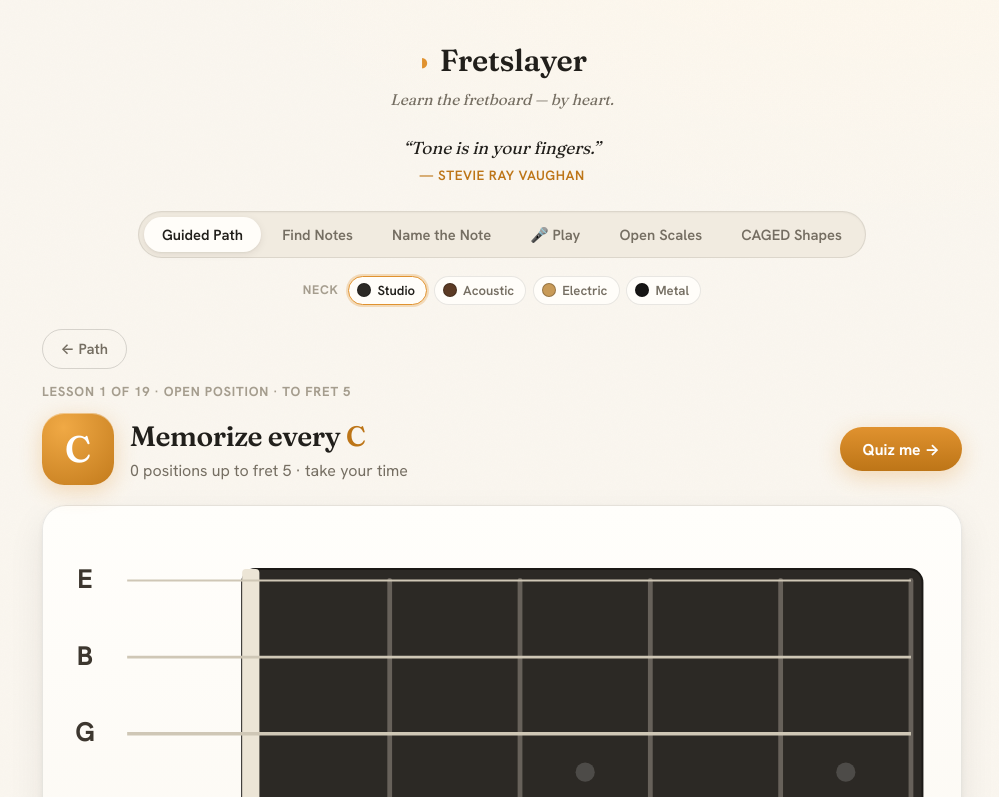
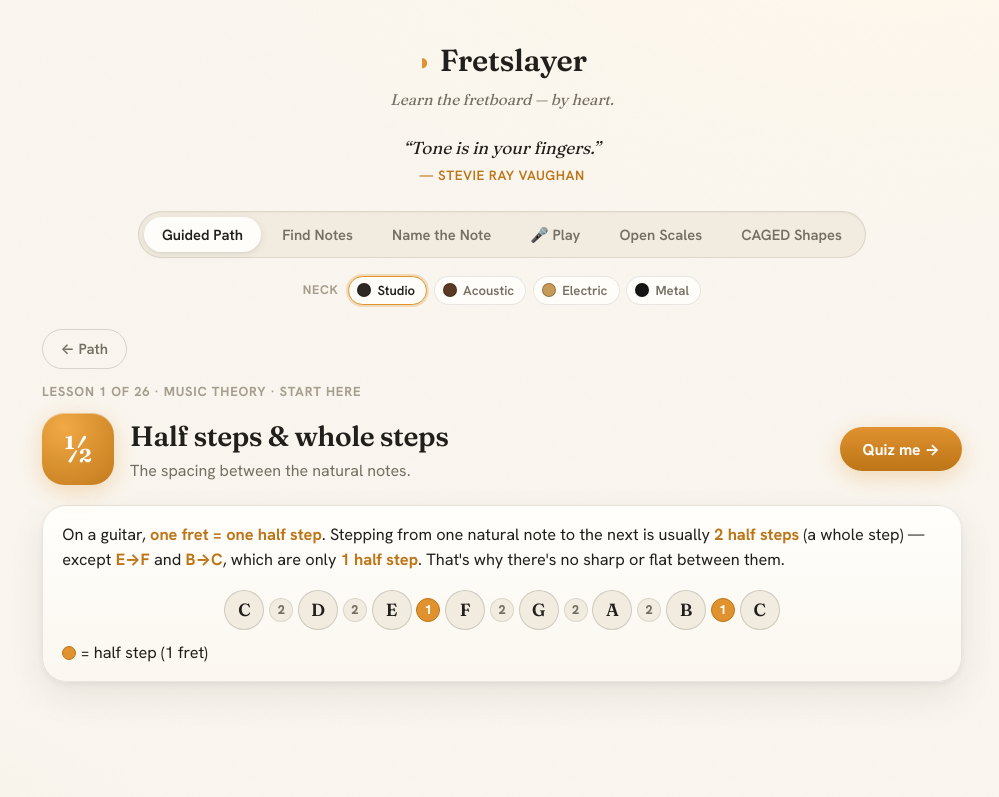
Before and after one commit to schneider128k/guitar, a website built with Vite: page index.html in a window 1280 px wide. Both pictures are taken after a click on the button "Start". Shown: the top 797 px of the page, without its empty margins (138-1137 px from the left). Built offline with nearby package versions, Linux system fonts and the light colour scheme; what @moonwave99/fretboard.js would draw is missing.

Commit message:
Add half-steps theory primer + full-neck sharps/flats to Guided Path
New first lesson 'Half steps between the notes' (src/drills/
halfStepsDrill.js): a quick Learn -> Quiz -> Done primer teaching that
1 fret = 1 half step and that E->F and B->C are the only natural half
steps. Learn shows the natural-note row with each gap (half steps in
amber); Quiz asks 1-vs-2 for all seven pairs. Guided Path branches on
lesson.type to render it.

Also extend the sharps & flats section across the whole neck: the five
accidentals + a random round to fret 12, mirroring the open-position
set. Path is now 26 lessons.

```diff
--- /dev/null
+++ b/src/drills/halfStepsDrill.js
@@ -0,0 +1,167 @@
+// Quick theory primer: how many half steps sit between consecutive natural
+// notes. Teaches that on a guitar 1 fret = 1 half step, and that E→F and B→C
+// are the only natural half steps — the foundation for finding notes on the
+// fretboard. Mirrors the Find drill's Learn → Quiz → Done shape and reports
+// completion via onComplete({ mistakes, perfect }) / onContinue().
+
+// [from, to, half-steps between them]
+const PAIRS = [
+  ['C', 'D', 2], ['D', 'E', 2], ['E', 'F', 1], ['F', 'G', 2],
+  ['G', 'A', 2], ['A', 'B', 2], ['B', 'C', 1],
+];
+
+export function createHalfStepsDrill(container, opts = {}) {
+  container.innerHTML = `
+    <section class="view fn">
+      <header class="fn-hero">
+        <div class="fn-target">
+          <div class="fn-badge">½</div>
+          <div class="fn-prompt">
+            <h2 class="js-h"></h2>
+            <p class="fn-sub js-sub"></p>
+          </div>
+        </div>
+        <div class="fn-actions js-actions"></div>
+      </header>
+
+      <div class="js-body"></div>
+
+      <div class="fn-foot">
+        <div class="pips js-pips"></div>
+        <div class="fn-stats js-stats"></div>
+      </div>
+      <div class="status js-status"></div>
+      <div class="js-done"></div>
+    </section>`;
+
+  const $ = (s) => container.querySelector(s);
+  const hEl = $('.js-h');
+  const subEl = $('.js-sub');
+  const actionsEl = $('.js-actions');
+  const bodyEl = $('.js-body');
+  const pipsEl = $('.js-pips');
+  const statsEl = $('.js-stats');
+  const statusEl = $('.js-status');
+  const doneEl = $('.js-done');
+
+  let i = 0; // current question index
+  let wrong = 0;
+  let locked = false; // true while feedback for the current answer is showing
+
+  function renderPips() {
+    pipsEl.innerHTML = PAIRS.map(
+      (_, k) => `<span class="pip ${k < i ? 'on' : ''}"></span>`,
+    ).join('');
+  }
+
+  // The natural-note row with the gaps between them; half steps shown in amber.
+  function scaleDiagram() {
+    let html = '<div class="hs-scale">';
+    PAIRS.forEach(([a, b, gap], k) => {
+      html += `<span class="hs-note">${a}</span>`;
+      html += `<span class="hs-gap ${gap === 1 ? 'hs-gap--half' : ''}"><b>${gap}</b></span>`;
+      if (k === PAIRS.length - 1) html += `<span class="hs-note">${b}</span>`;
+    });
+    return html + '</div>';
+  }
+
+  function enterLearn() {
+    hEl.textContent = 'Half steps & whole steps';
+    subEl.textContent = 'The spacing between the natural notes.';
+    actionsEl.innerHTML = `<button class="primary js-go">Quiz me →</button>`;
+    $('.js-go').addEventListener('click', enterQuiz);
+    statusEl.innerHTML = '';
+    statsEl.innerHTML = '';
+    pipsEl.innerHTML = '';
+    doneEl.innerHTML = '';
+    bodyEl.innerHTML = `
+      <div class="board hs-teach">
+        <p>On a guitar, <strong>one fret = one half step</strong>. Stepping from
+        one natural note to the next is usually <strong>2 half steps</strong> (a
+        whole step) — except <strong>E→F</strong> and <strong>B→C</strong>, which
+        are only <strong>1 half step</strong>. That's why there's no sharp or flat
+        between them.</p>
+        ${scaleDiagram()}
+        <p class="hs-legend"><span class="hs-key"></span> = half step (1 fret)</p>
+      </div>`;
+  }
+
+  function enterQuiz() {
+    i = 0;
+    wrong = 0;
+    doneEl.innerHTML = '';
+    actionsEl.innerHTML = `<button class="ghost js-peek">Study again</button>`;
+    $('.js-peek').addEventListener('click', enterLearn);
+    askQuestion();
+  }
+
+  function askQuestion() {
+    locked = false;
+    const [a, b] = PAIRS[i];
+    hEl.innerHTML = `How many half steps from <span class="hl">${a}</span> to <span class="hl">${b}</span>?`;
+    subEl.textContent = 'Tap your answer.';
+    statusEl.innerHTML = '';
+    statsEl.innerHTML = `Question <strong>${i + 1}</strong> / ${PAIRS.length}`;
+    renderPips();
+    bodyEl.innerHTML = `
+      <div class="hs-pair">
+        <div class="fn-badge hs-n">${a}</div>
+        <span class="hs-arrow">→</span>
+        <div class="fn-badge hs-n">${b}</div>
+      </div>
+      <div class="choices hs-choices">
+        <button class="choice" data-v="1">1 · half step</button>
+        <button class="choice" data-v="2">2 · whole step</button>
+      </div>`;
+    bodyEl.querySelectorAll('.choice').forEach((btn) =>
+      btn.addEventListener('click', () => answer(+btn.dataset.v, btn)),
+    );
+  }
+
+  function answer(value, btn) {
+    if (locked) return;
+    locked = true;
+    const [a, b, gap] = PAIRS[i];
+    const correct = value === gap;
+    bodyEl.querySelectorAll('.choice').forEach((el) => {
+      el.disabled = true;
+      if (+el.dataset.v === gap) el.classList.add('correct');
+    });
+    if (!correct) {
+      btn.classList.add('incorrect');
+      wrong += 1;
+    }
+    const word = gap === 1 ? 'a half step' : 'a whole step (2 half steps)';
+    statusEl.innerHTML = correct
+      ? `<span class="ok">Right!</span> ${a}→${b} is ${word}.`
+      : `<span class="bad">Not quite.</span> ${a}→${b} is ${word}.`;
+    i += 1;
+    renderPips();
+    setTimeout(() => (i < PAIRS.length ? askQuestion() : enterDone()), correct ? 800 : 1300);
+  }
+
+  function enterDone() {
+    const perfect = wrong === 0;
+    hEl.textContent = perfect ? 'Nailed it!' : 'Lesson complete';
+    subEl.textContent = 'You know the spacing now.';
+    statusEl.innerHTML = '';
+    statsEl.innerHTML = '';
+    bodyEl.innerHTML = '';
+    renderPips();
+    actionsEl.innerHTML = `
+      <button class="ghost js-again">Try again</button>
+      <button class="primary js-continue">Continue →</button>`;
+    $('.js-again').addEventListener('click', enterQuiz);
+    $('.js-continue').addEventListener('click', () => opts.onContinue && opts.onContinue());
+    doneEl.innerHTML = `
+      <div class="fn-done">
+        <span class="big">${perfect ? '🎯 Perfect!' : '✓ Done!'}</span>
+        &nbsp;${perfect ? 'No mistakes.' : `${wrong} mistake${wrong === 1 ? '' : 's'}.`}
+        Remember: <strong>E→F</strong> and <strong>B→C</strong> are the only
+        natural half steps — every other step is a whole step.
+      </div>`;
+    if (opts.onComplete) opts.onComplete({ mistakes: wrong, perfect });
+  }
+
+  enterLearn();
+}
--- a/src/style.css
+++ b/src/style.css
@@ -646,6 +646,63 @@
 }
 
 /* ===========================================================================
+   HALF STEPS — quick theory primer
+   ========================================================================= */
+.hs-teach p { margin: 0 0 0.4rem; color: var(--ink); font-size: 1.02rem; }
+.hs-teach p strong { color: var(--amber-deep); }
+.hs-scale {
+  display: flex;
+  align-items: center;
+  justify-content: center;
+  flex-wrap: wrap;
+  gap: 0.3rem;
+  margin: 1.1rem 0 0.7rem;
+}
+.hs-note {
+  width: 40px;
+  height: 40px;
+  flex: none;
+  display: grid;
+  place-items: center;
+  border-radius: 50%;
+  font-family: var(--font-display);
+  font-weight: 600;
+  font-size: 1.1rem;
+  background: var(--paper-2);
+  border: 1px solid var(--line-2);
+  color: var(--ink);
+}
+.hs-gap { display: grid; place-items: center; }
+.hs-gap b {
+  display: grid;
+  place-items: center;
+  min-width: 24px;
+  height: 24px;
+  padding: 0 0.3rem;
+  border-radius: 999px;
+  font-size: 0.8rem;
+  font-weight: 800;
+  background: var(--paper-2);
+  border: 1px solid var(--line);
+  color: var(--ink-soft);
+}
+.hs-gap--half b { background: var(--amber); color: #fff; border-color: var(--amber-deep); }
+.hs-legend { margin: 0; font-size: 0.82rem; color: var(--ink-soft); }
+.hs-key {
+  display: inline-block;
+  width: 14px;
+  height: 14px;
+  border-radius: 50%;
+  vertical-align: -2px;
+  background: var(--amber);
+  border: 1px solid var(--amber-deep);
+}
+.hs-pair { display: flex; align-items: center; justify-content: center; gap: 1.1rem; margin: 1.5rem 0; }
+.hs-arrow { font-size: 2rem; color: var(--ink-faint); font-weight: 700; }
+.hs-choices { justify-content: center; }
+.hs-choices .choice { min-width: 9.5rem; }
+
+/* ===========================================================================
    PLAY (mic)
    ========================================================================= */
 .play-panel {
--- a/src/views/guidedPath.js
+++ b/src/views/guidedPath.js
@@ -2,8 +2,10 @@
 // open position (to fret 5) first, then the full neck (to fret 12). Progress
 // and a daily streak persist in localStorage.
 import { createFindDrill } from '../drills/findDrill.js';
+import { createHalfStepsDrill } from '../drills/halfStepsDrill.js';
 
 const PATH = [
+  { id: 'th-half', type: 'halfsteps', title: 'Half steps between the notes', sub: 'Music theory · start here' },
   { id: 'o-C', note: 'C', maxFret: 5, title: 'Find every C', sub: 'Open position · to fret 5' },
   { id: 'o-G', note: 'G', maxFret: 5, title: 'Find every G', sub: 'Open position · to fret 5' },
   { id: 'o-D', note: 'D', maxFret: 5, title: 'Find every D', sub: 'Open position · to fret 5' },
@@ -24,6 +26,13 @@
   { id: 'a-Gs', note: 'G#', maxFret: 5, title: 'Find every G♯ / A♭', sub: 'Sharps & flats · to fret 5' },
   { id: 'a-As', note: 'A#', maxFret: 5, title: 'Find every A♯ / B♭', sub: 'Sharps & flats · to fret 5' },
   { id: 'a-R', note: 'random-accidental', maxFret: 5, title: 'Random sharps & flats', sub: 'Sharps & flats · to fret 5' },
+  // Sharps & flats across the whole neck.
+  { id: 'an-Cs', note: 'C#', maxFret: 12, title: 'Find every C♯ / D♭', sub: 'Sharps & flats · to fret 12' },
+  { id: 'an-Ds', note: 'D#', maxFret: 12, title: 'Find every D♯ / E♭', sub: 'Sharps & flats · to fret 12' },
+  { id: 'an-Fs', note: 'F#', maxFret: 12, title: 'Find every F♯ / G♭', sub: 'Sharps & flats · to fret 12' },
+  { id: 'an-Gs', note: 'G#', maxFret: 12, title: 'Find every G♯ / A♭', sub: 'Sharps & flats · to fret 12' },
+  { id: 'an-As', note: 'A#', maxFret: 12, title: 'Find every A♯ / B♭', sub: 'Sharps & flats · to fret 12' },
+  { id: 'an-R', note: 'random-accidental', maxFret: 12, title: 'Random sharps & flats', sub: 'Sharps & flats · to fret 12' },
 ];
 
 const KEY_DONE = 'gp.completed';
@@ -75,7 +84,7 @@
         <div class="gp-head">
           <div>
             <h2 class="gp-title">Your path</h2>
-            <p class="gp-sub">Learn the natural notes — open position, then the whole neck — then the sharps &amp; flats.</p>
+            <p class="gp-sub">Start with how the notes are spaced, then learn the naturals — open position, then the whole neck — and finally the sharps &amp; flats.</p>
           </div>
           ${streakLine}
         </div>
@@ -132,20 +141,27 @@
       </section>`;
     container.querySelector('.gp-back').addEventListener('click', renderList);
 
-    createFindDrill(container.querySelector('.gp-drill'), {
-      note: lesson.note,
-      maxFret: lesson.maxFret,
-      lessonTitle: lesson.title,
-      lessonSub: lesson.sub,
-      onComplete: (result) => {
+    const onComplete = (result) => {
       completed.add(lesson.id);
       if (result.perfect) stars.add(lesson.id);
       save(KEY_DONE, [...completed]);
       save('gp.stars', [...stars]);
       bumpStreak();
-      },
+    };
+    const drillEl = container.querySelector('.gp-drill');
+
+    if (lesson.type === 'halfsteps') {
+      createHalfStepsDrill(drillEl, { onComplete, onContinue: renderList });
+    } else {
+      createFindDrill(drillEl, {
+        note: lesson.note,
+        maxFret: lesson.maxFret,
+        lessonTitle: lesson.title,
+        lessonSub: lesson.sub,
+        onComplete,
         onContinue: renderList,
       });
+    }
   }
 
   renderList();
```
Also changed, not shown: 1 other file. Lines whose indentation alone changed are shown as unchanged.
